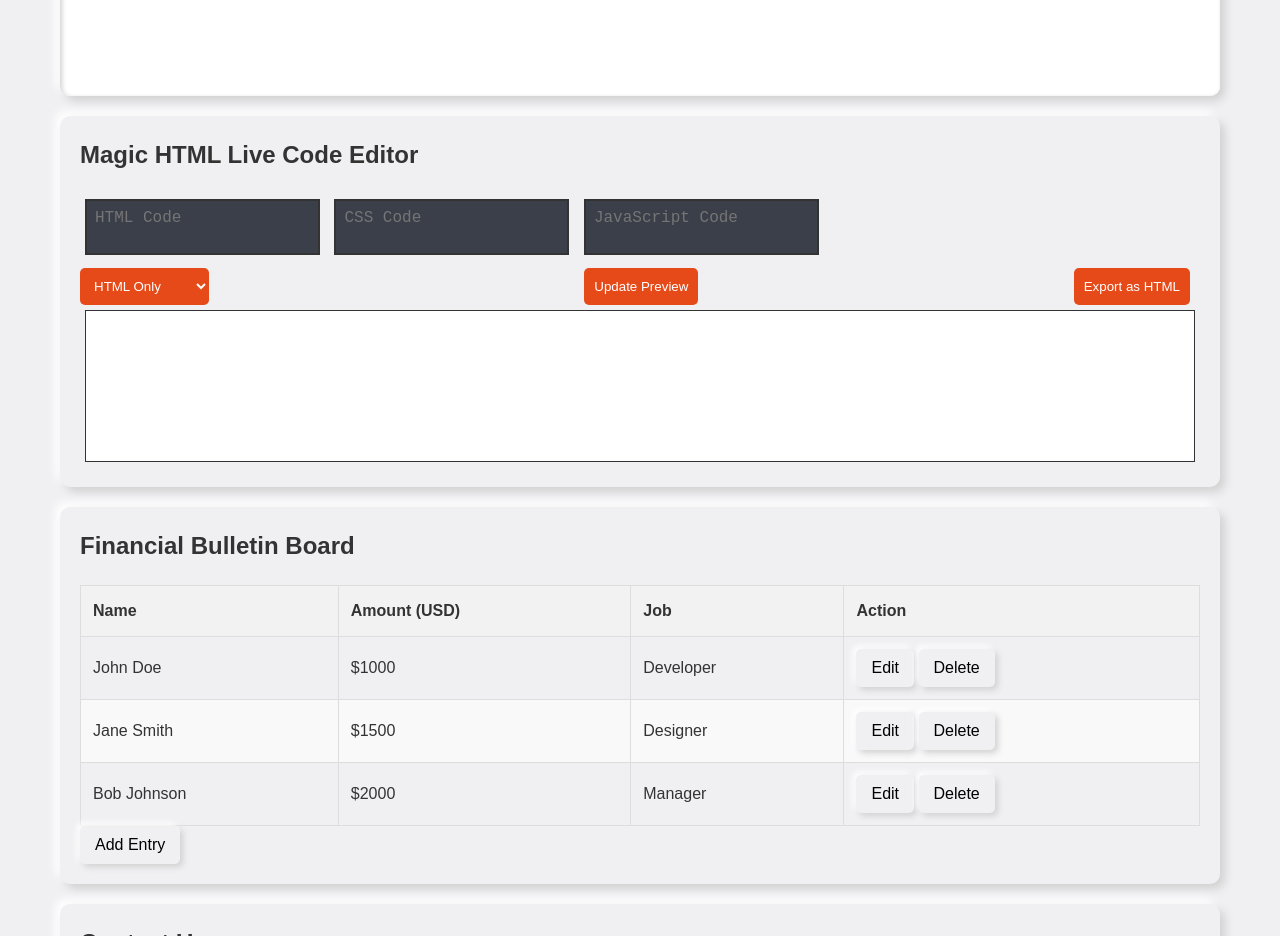
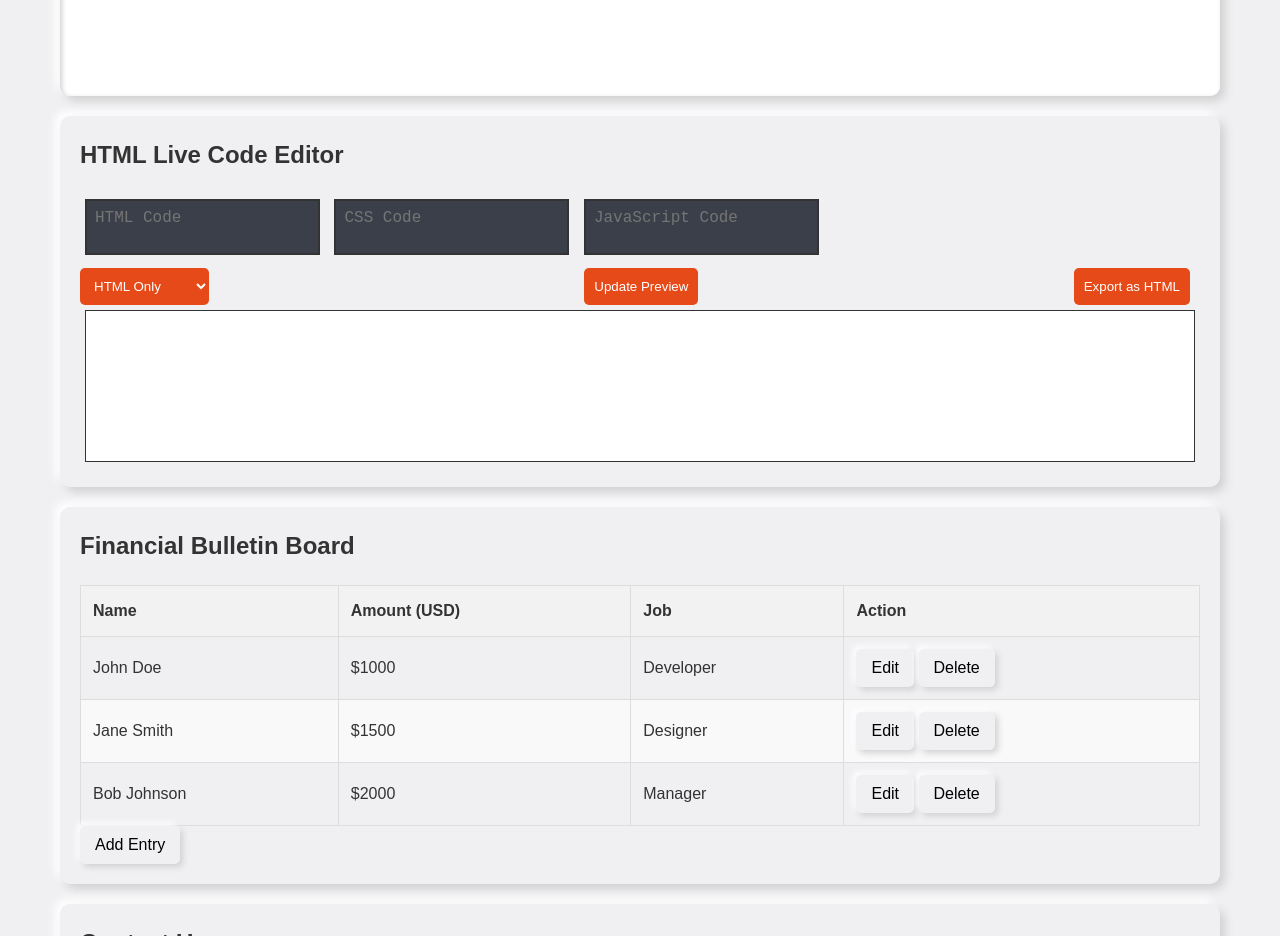
Before and after one commit to hashmagic420/devmoney, a website: page index.html in a window 1280 px wide. Shown: the part 1040-1976 px from the top of the page. Drawn offline with Linux system fonts and the light colour scheme; no server answers.

Commit message:
Update index.html

```diff
--- a/index.html
+++ b/index.html
@@ -368,7 +368,7 @@
         </section>
 
         <section id="magic-editor" class="magic-editor-container neuromorphic">
-            <h2>Magic HTML Live Code Editor</h2>
+            <h2>HTML Live Code Editor</h2>
             <div id="editorContainer" class="magic-editor">
                 <div class="editor">
                     <textarea id="html" placeholder="HTML Code"></textarea>
```
